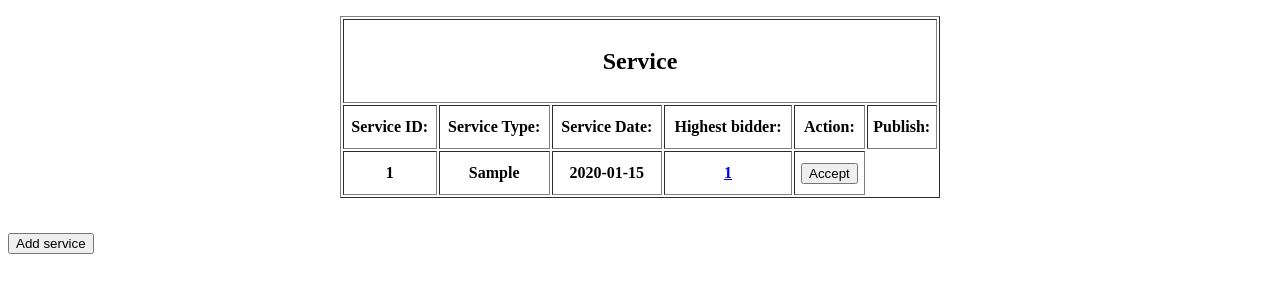
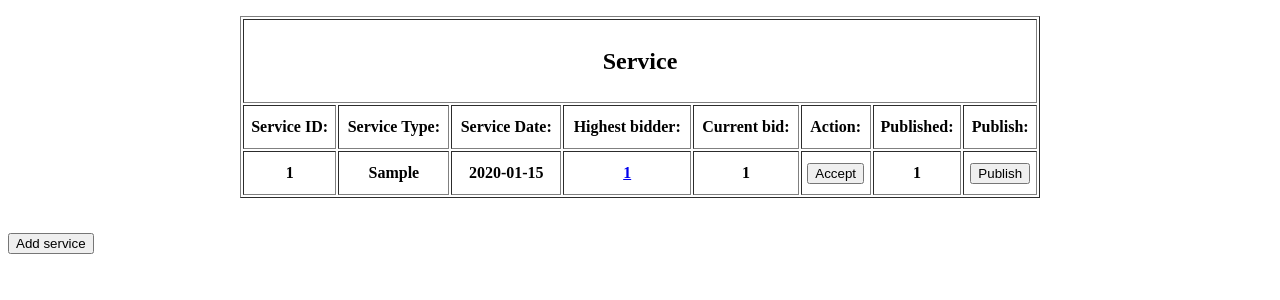
Before and after one commit to waisekoh/PetCare, a PHP site: page /services.php in a window 1280 px wide. Shown: the part 93-393 px from the top of the page. Run offline with PHP 8.4, Linux system fonts and the light colour scheme; the visitor is signed in with stand-in values (Sample User, id 1); tables that the repository leaves empty hold one stand-in row (values such as "Sample post"); lists and menus that the app fills with data are empty.

Commit message:
Add files via upload

```diff
--- a/Services.php
+++ b/Services.php
@@ -33,15 +33,17 @@ $result = mysqli_query($con, $query);
         <?php
 		if(mysqli_num_rows($result)>0){
 		?>
-		<table align="center" border="1px" style="width:600px; line-height:40px;">
+		<table align="center" border="1px" style="width:800px; line-height:40px;">
 			<tr>
-				<th colspan="6"><h2>Service</h2></th>
+				<th colspan="8"><h2>Service</h2></th>
 			</tr>
                 <th> Service ID: </th>
 				<th> Service Type: </th>
 				<th> Service Date: </th>
 				<th> Highest bidder: </th>
+                <th> Current bid: </th>
                 <th> Action: </th>
+                <th> Published: </th>
                 <th> Publish: </th>
 
 			<?php
@@ -53,9 +55,15 @@ $result = mysqli_query($con, $query);
     			<th><?php echo $rows['stype']; ?></th>
 				<th><?php echo $rows['fromdate']; ?></th>
 				<th><a href ="petinfo.php"><?php echo $rows['pid']; ?></th>
+                <th><?php echo $rows['minbid']; ?></th>
                 <th>
                 <form class="accept-form" action="accept.php" method ="POST">
                 <button type="next" class="addsvcbtn" name="sid_in" Value = <?php echo $rows['sid']; ?> >Accept</button></a>
+                </form> </th>
+                <th><?php echo $rows['availability']; ?></th>
+                <th>
+                <form class="accept-form" action="publish.php" method ="POST">
+                <button type="next" class="addsvcbtn" name="sid_in" Value = <?php echo $rows['sid']; ?> >Publish</button></a>
                 </form> </th>
 
 			</tr>
```
Also changed, not shown: publish.php (added, +15 -0 lines).
